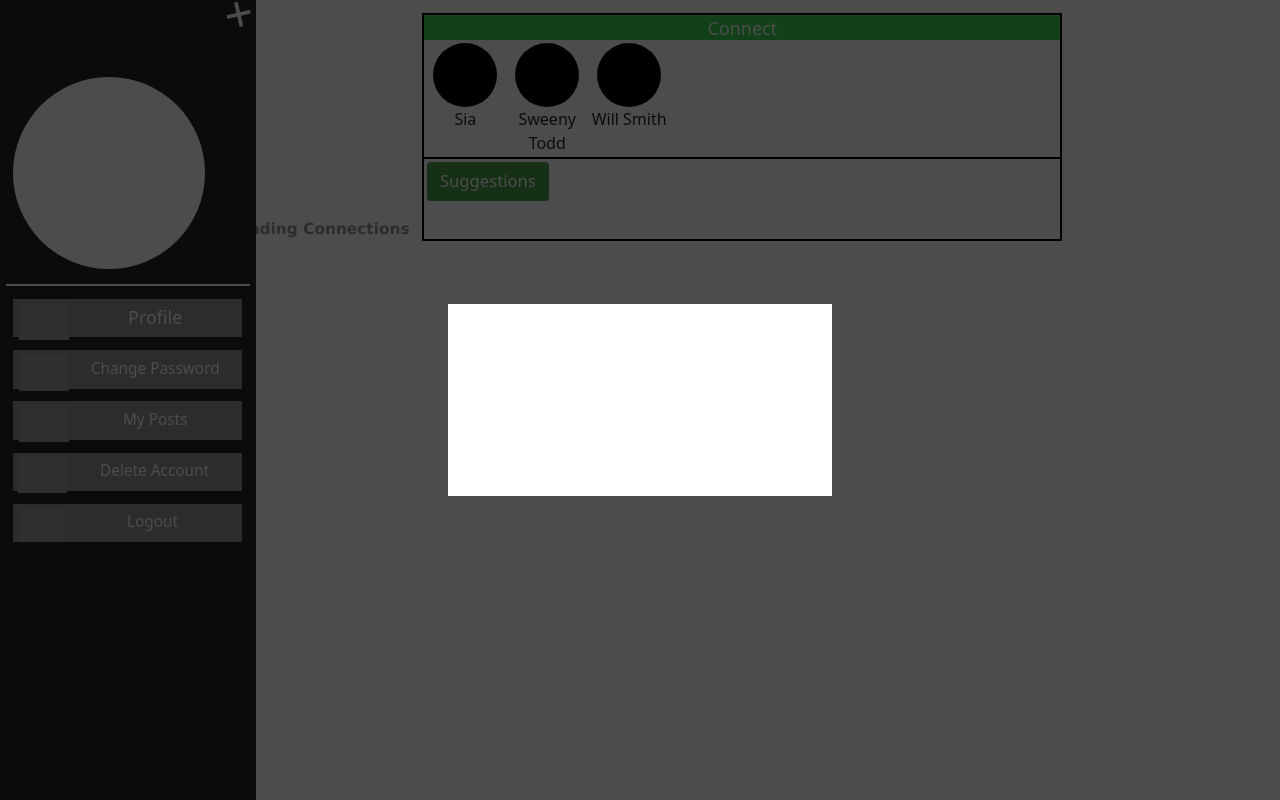
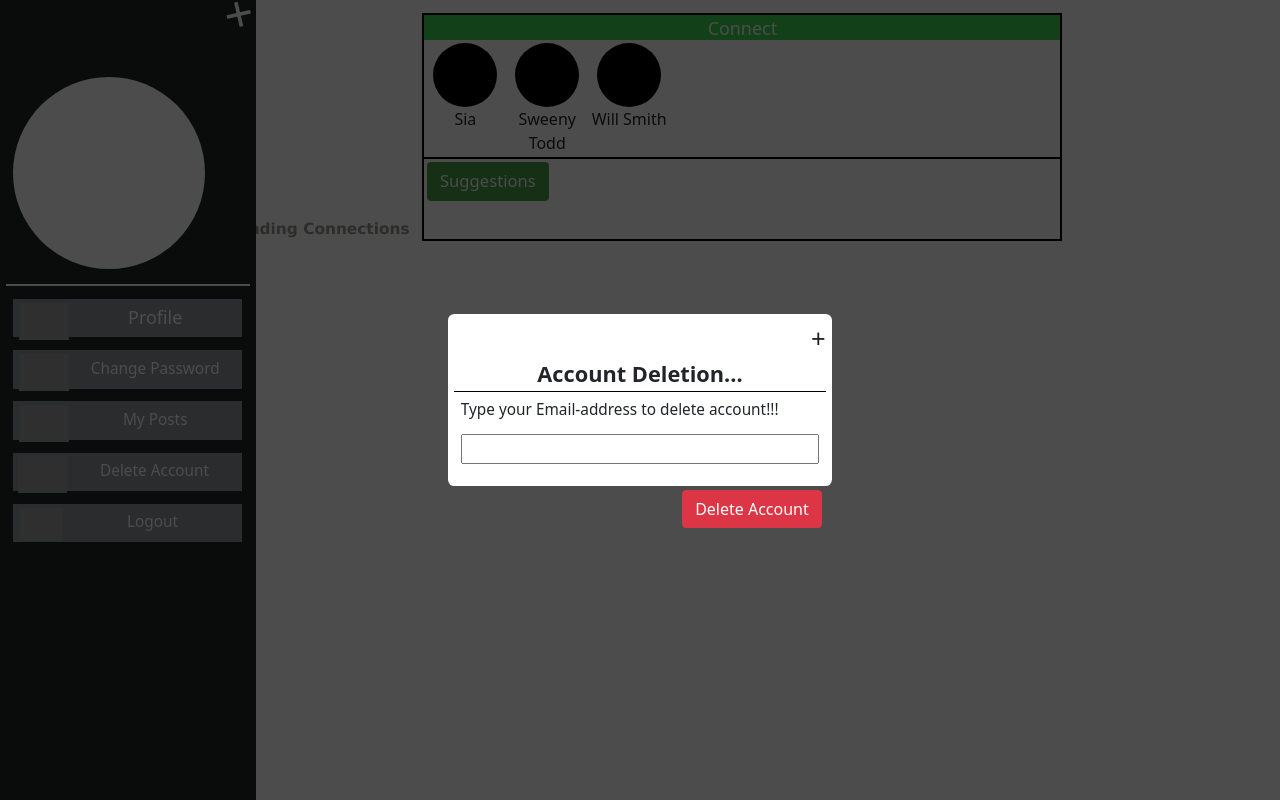
Before and after one commit to Sanat2002/Connect, a Django app: template connect1/templates/home.html in a window 1280 px wide. Run offline with Django 3.2, Linux system fonts and the light colour scheme; the template is opened without the code that fills it, so the values that code supplies are empty; grey boxes are pictures that could not be loaded.

Commit message:
adding delete account

```diff
--- a/connect1/templates/home.html
+++ b/connect1/templates/home.html
@@ -388,8 +388,25 @@
 
 
     <div style="background-color: rgb(0, 0, 0,.7);position: absolute;top: 0;height: 100%;width: 100%;display: flex;justify-content: center;align-items: center;">
-      <div style="background-color: white;height: 15vw;width: 30vw;">
+      <div style="background-color: white;height: 13.5vw;width: 30vw;padding: .5vw;border-radius: .5vw;">
+        <div style="font-size: 2vw;text-align: end;">+</div>
+        <div style="display: flex; flex-direction: column;">
 
+          <div style="font-size: 1.7vw;text-align: center;font-weight: bolder;">
+            Account Deletion...
+          </div>
+
+          <div style="border-top: .1px solid black;"></div>
+
+          <div style="font-size: 1.2vw;margin: .5vw;">
+            Type your Email-address to delete account!!!
+          </div>
+
+          <input type="text" name="" id="" style="margin: .5vw;">
+
+          <a href="" style="text-align: end;margin-top: 1.5vw;margin-right: .3vw;"><button class="btn btn-danger">Delete Account</button></a>
+
+        </div>
       </div>
     </div>
 
```
